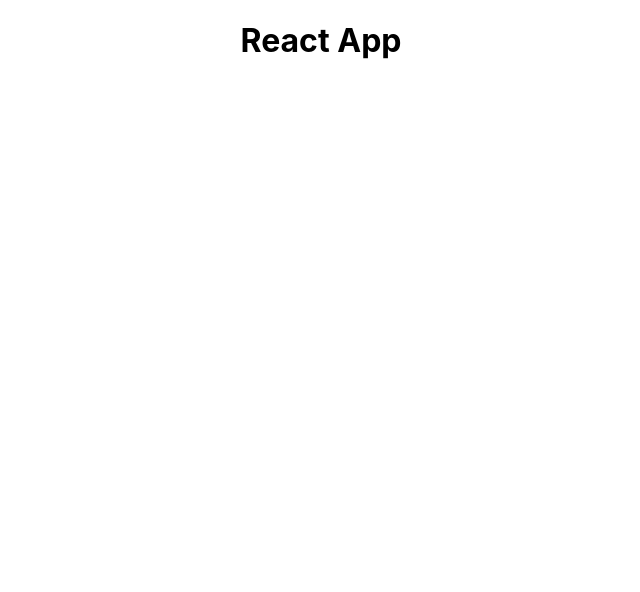
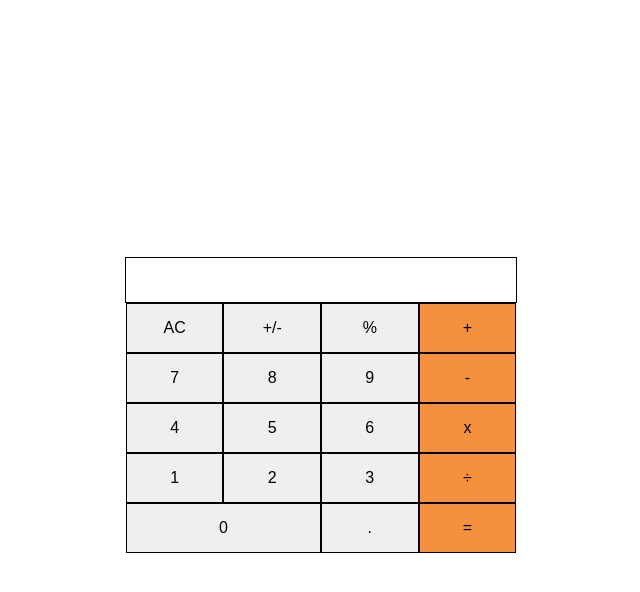
Before and after one commit to niicode/math-magic, a React (Create React App) app: page / in a window 1280 px wide. Shown: the top 592 px of the page, without its empty margins (319-959 px from the left). Built offline with nearby package versions, Linux system fonts and the light colour scheme.

Commit message:
Add Calculator component

```diff
--- a/src/App.js
+++ b/src/App.js
@@ -1,9 +1,10 @@
 import './App.css';
+import Calculator from './components/Calculator';
 
 function App() {
   return (
     <div className="App">
-      <h1>React App</h1>
+      <Calculator />
     </div>
   );
 }
--- /dev/null
+++ b/src/components/Calculator.css
@@ -0,0 +1,48 @@
+.container {
+  display: flex;
+  flex-direction: column;
+  align-items: center;
+  justify-content: center;
+  height: 100vh;
+  width: 100vw;
+  background-color: #fff;
+}
+
+.num-input {
+  width: 30%;
+  font-size: 2rem;
+  text-align: end;
+  padding: 0.2rem;
+  border: 1px solid #000;
+}
+
+.calc {
+  display: grid;
+  grid-template-columns: repeat(4, 1fr);
+  grid-template-rows: repeat(5, 1fr);
+  align-items: center;
+  justify-content: center;
+  width: 30.5%;
+  height: 30%;
+}
+
+input[type=number]::-webkit-inner-spin-button,
+input[type=number]::-webkit-outer-spin-button {
+  -webkit-appearance: none;
+  -moz-appearance: none;
+  appearance: none;
+}
+
+.calc-button {
+  height: 50px;
+  font-size: 1rem;
+  border: 1px solid #000;
+}
+
+.calc-button:nth-child(17) {
+  grid-column: 1 / 3;
+}
+
+.sign {
+  background-color: #f4913e;
+}
--- /dev/null
+++ b/src/components/Calculator.jsx
@@ -0,0 +1,34 @@
+import React from 'react';
+import './Calculator.css';
+
+// eslint-disable-next-line react/prefer-stateless-function
+export default class Calculator extends React.Component {
+  render() {
+    return (
+      <div className="container">
+        <input className="num-input" type="number" />
+        <div className="calc">
+          <button type="button" className="calc-button">AC</button>
+          <button type="button" className="calc-button">+/-</button>
+          <button type="button" className="calc-button">%</button>
+          <button type="button" className="calc-button sign">+</button>
+          <button type="button" className="calc-button">7</button>
+          <button type="button" className="calc-button">8</button>
+          <button type="button" className="calc-button">9</button>
+          <button type="button" className="calc-button sign">-</button>
+          <button type="button" className="calc-button">4</button>
+          <button type="button" className="calc-button">5</button>
+          <button type="button" className="calc-button">6</button>
+          <button type="button" className="calc-button sign">x</button>
+          <button type="button" className="calc-button">1</button>
+          <button type="button" className="calc-button">2</button>
+          <button type="button" className="calc-button">3</button>
+          <button type="button" className="calc-button sign">÷</button>
+          <button type="button" className="calc-button">0</button>
+          <button type="button" className="calc-button">.</button>
+          <button type="button" className="calc-button sign">=</button>
+        </div>
+      </div>
+    );
+  }
+}
```
Also changed, not shown: src/setupTests.js (deleted, +0 -5 lines), src/logo.svg (deleted).
